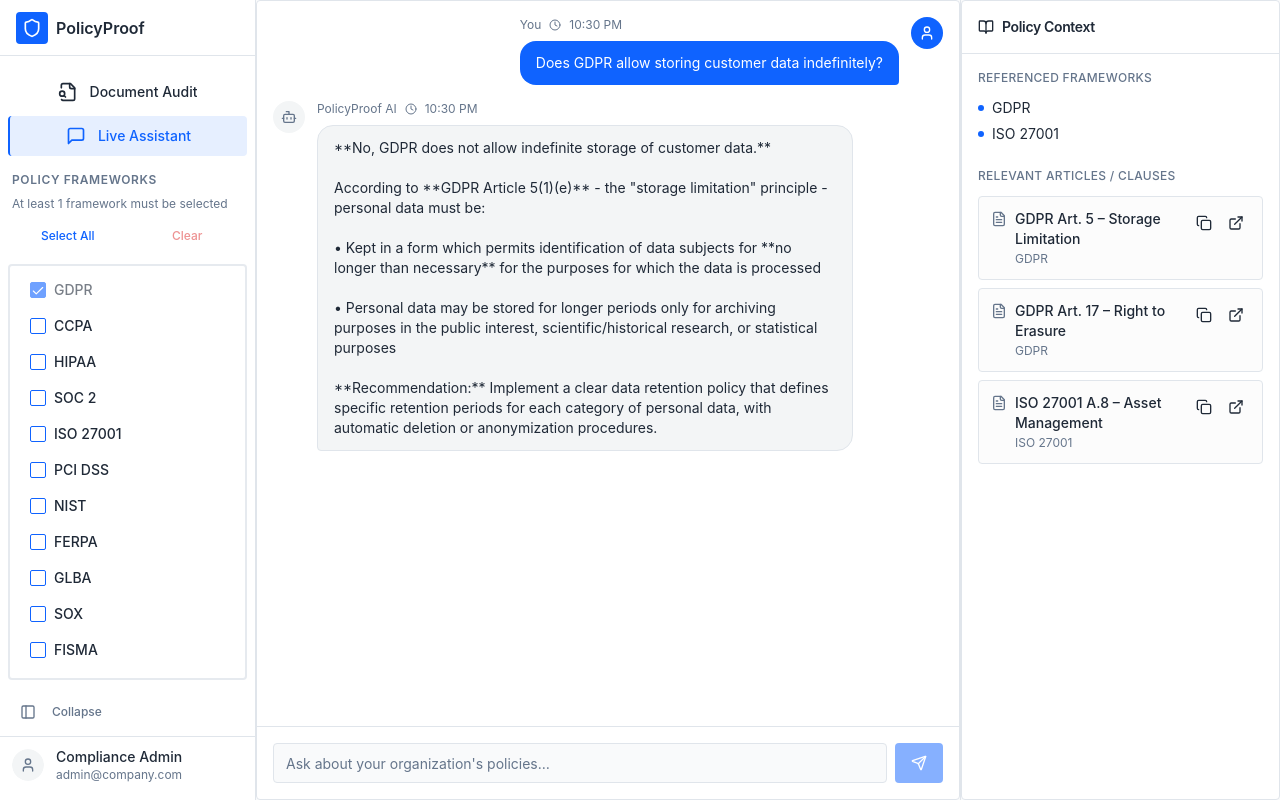
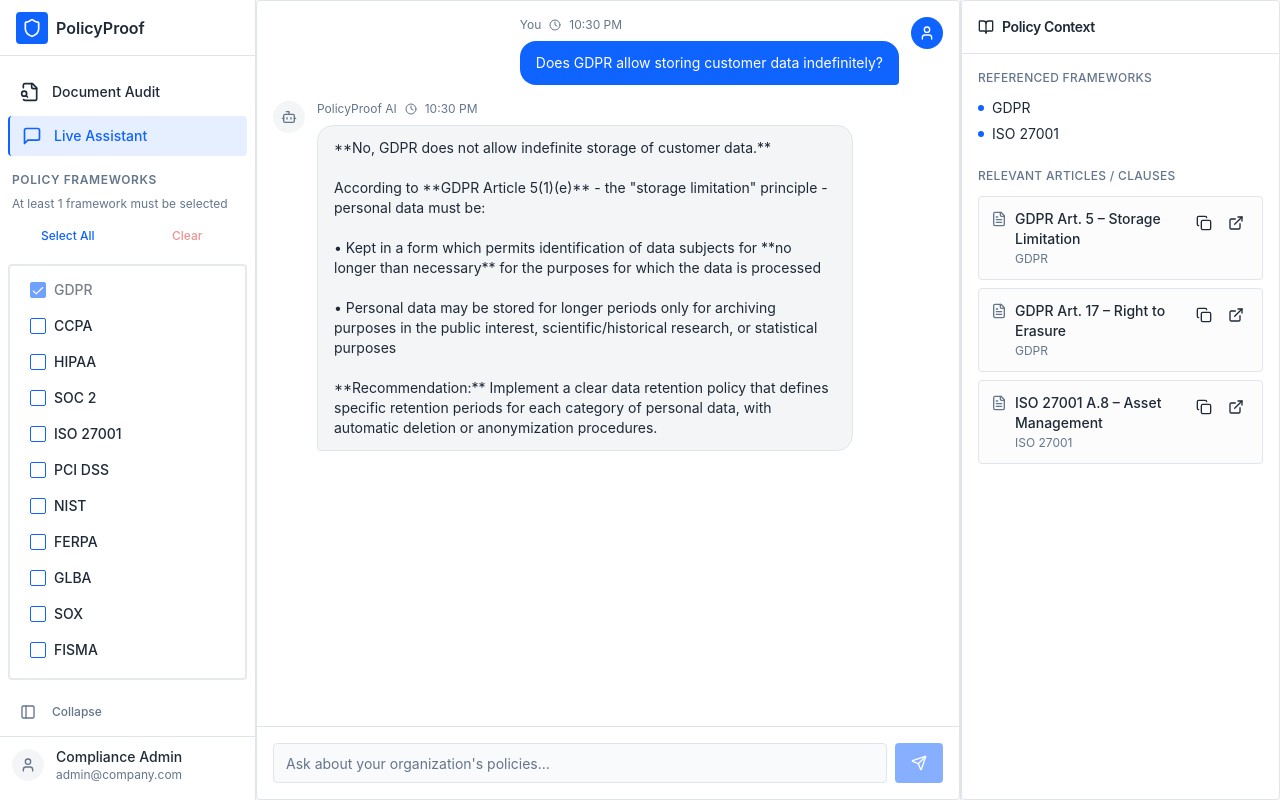
Before and after one commit to Queens-Dev-Den/PolicyProof, a React (Vite) app: page /assistant in a window 1280 px wide. Built offline with nearby package versions, Linux system fonts and the light colour scheme.

Commit message:
Fix sidebar animation

```diff
--- a/src/components/layout/AppSidebar.tsx
+++ b/src/components/layout/AppSidebar.tsx
@@ -110,9 +110,9 @@ export function AppSidebar() {
               key={item.href}
               to={item.href}
               className={cn(
-                "flex items-center justify-center gap-3 rounded-md text-sm font-medium transition-all duration-150",
+                "flex items-center gap-3 rounded-md text-sm font-medium transition-all duration-150",
                 "hover:bg-sidebar-accent",
-                collapsed ? "px-0 py-2.5" : "px-3 py-2.5",
+                "px-3 py-2.5",
                 isActive
                   ? "bg-primary/10 text-primary border-l-2 border-primary"
                   : "text-sidebar-foreground"
@@ -145,12 +145,12 @@ export function AppSidebar() {
 
       {/* Compliance Frameworks Section */}
       {!collapsed && (
-        <div className="flex-1 flex flex-col px-3 pb-4 overflow-hidden">
-          <div className="mb-3">
-            <h3 className="text-xs font-semibold text-muted-foreground uppercase tracking-wider mb-2">
+        <div className="flex-1 flex flex-col px-3 pb-4 overflow-hidden min-w-0">
+          <div className="mb-3 min-w-[208px]">
+            <h3 className="text-xs font-semibold text-muted-foreground uppercase tracking-wider mb-2 whitespace-nowrap">
               Policy Frameworks
             </h3>
-            <p className="text-xs text-muted-foreground mb-2">
+            <p className="text-xs text-muted-foreground mb-2 whitespace-nowrap">
               At least 1 framework must be selected
             </p>
             <div className="flex gap-2">
```
